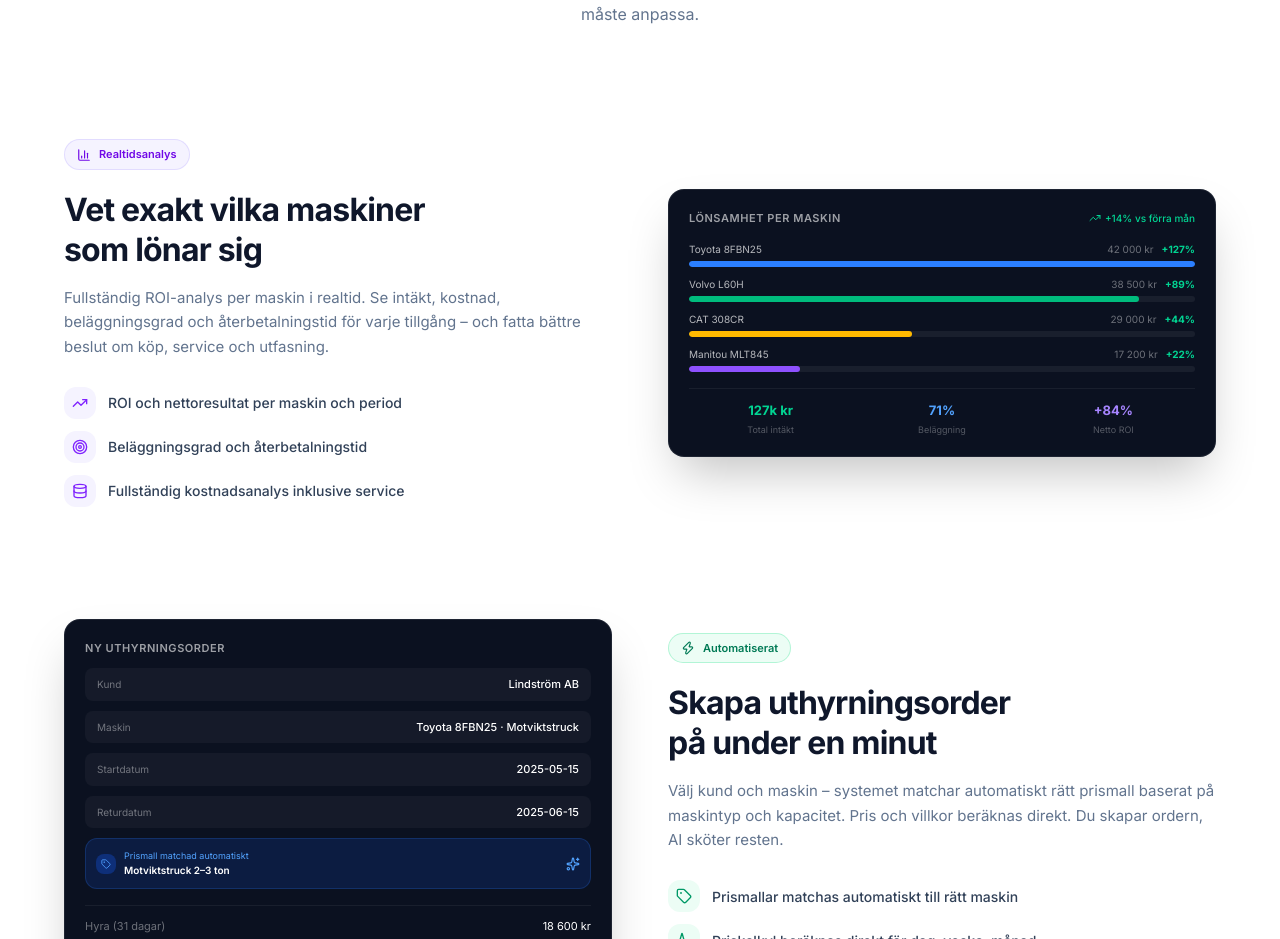
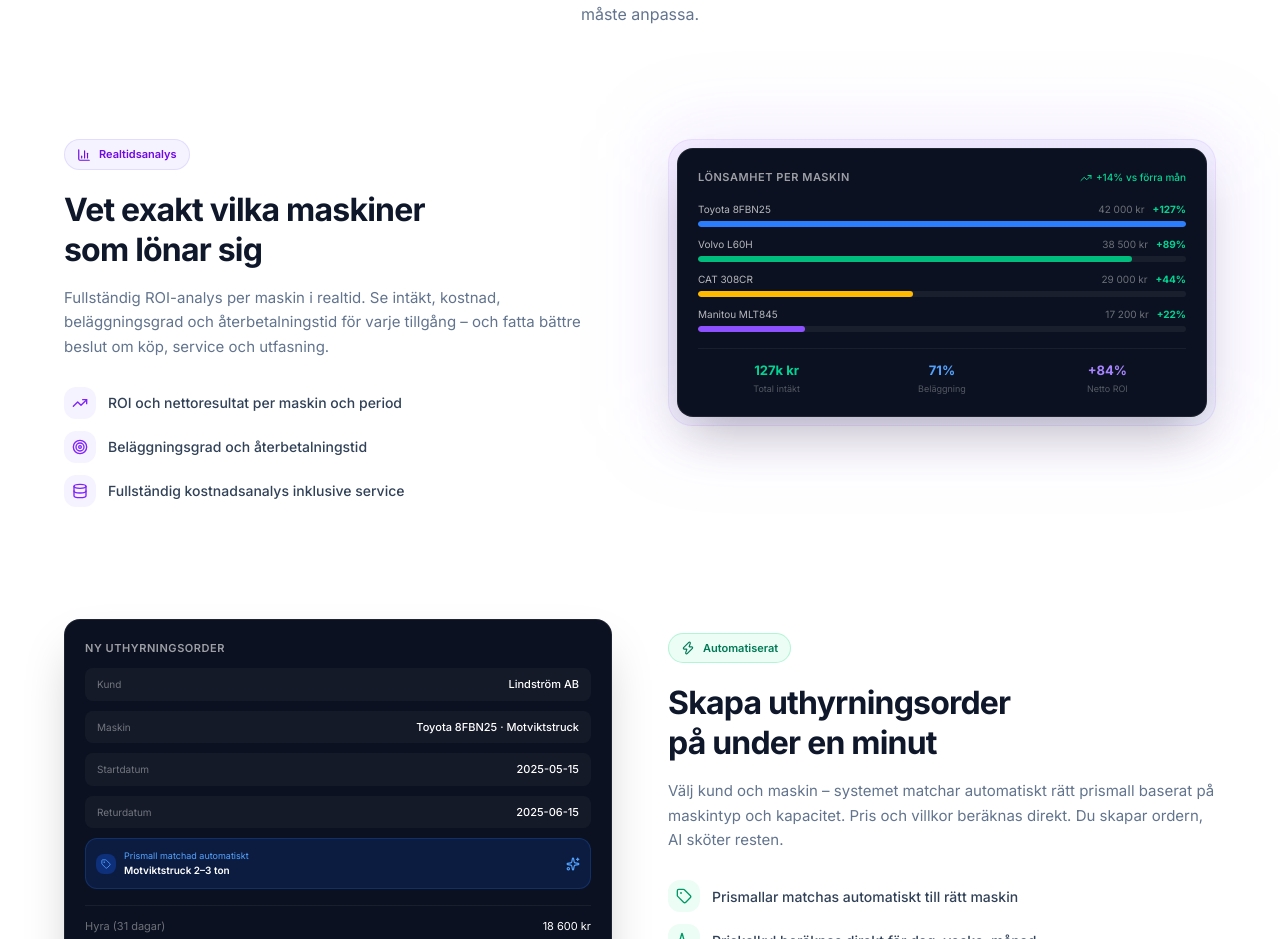
Before and after one commit to DavidWestlundcode/Fleetrent, a Next.js app: page / in a window 1280 px wide. Shown: the part 2709-3648 px from the top of the page. Built offline with nearby package versions, Linux system fonts and the light colour scheme.

Commit message:
Add decorative frame around ROI mockup to match visual weight of other sections

```diff
--- a/src/app/page.tsx
+++ b/src/app/page.tsx
@@ -739,7 +739,7 @@ export default function LandingPage() {
           </AnimateIn>
 
           {/* Feature 1: ROI */}
-          <div className="grid grid-cols-1 lg:grid-cols-2 gap-8 lg:gap-14 items-center">
+          <div className="grid grid-cols-1 lg:grid-cols-2 gap-8 lg:gap-14 items-start">
             <AnimateIn direction="left">
               <div className="inline-flex items-center gap-2 px-3 py-1.5 bg-violet-50 border border-violet-200/80 rounded-full text-violet-700 text-[11px] font-semibold mb-5">
                 <BarChart3 className="w-3.5 h-3.5" />
@@ -767,7 +767,12 @@ export default function LandingPage() {
               </div>
             </AnimateIn>
             <AnimateIn direction="right">
-              <ROIMockup />
+              <div className="relative">
+                <div className="absolute -inset-3 bg-violet-500/10 rounded-3xl blur-2xl pointer-events-none" />
+                <div className="relative p-2 bg-gradient-to-br from-violet-600/5 to-blue-600/5 rounded-3xl border border-violet-500/10">
+                  <ROIMockup />
+                </div>
+              </div>
             </AnimateIn>
           </div>
 
```
